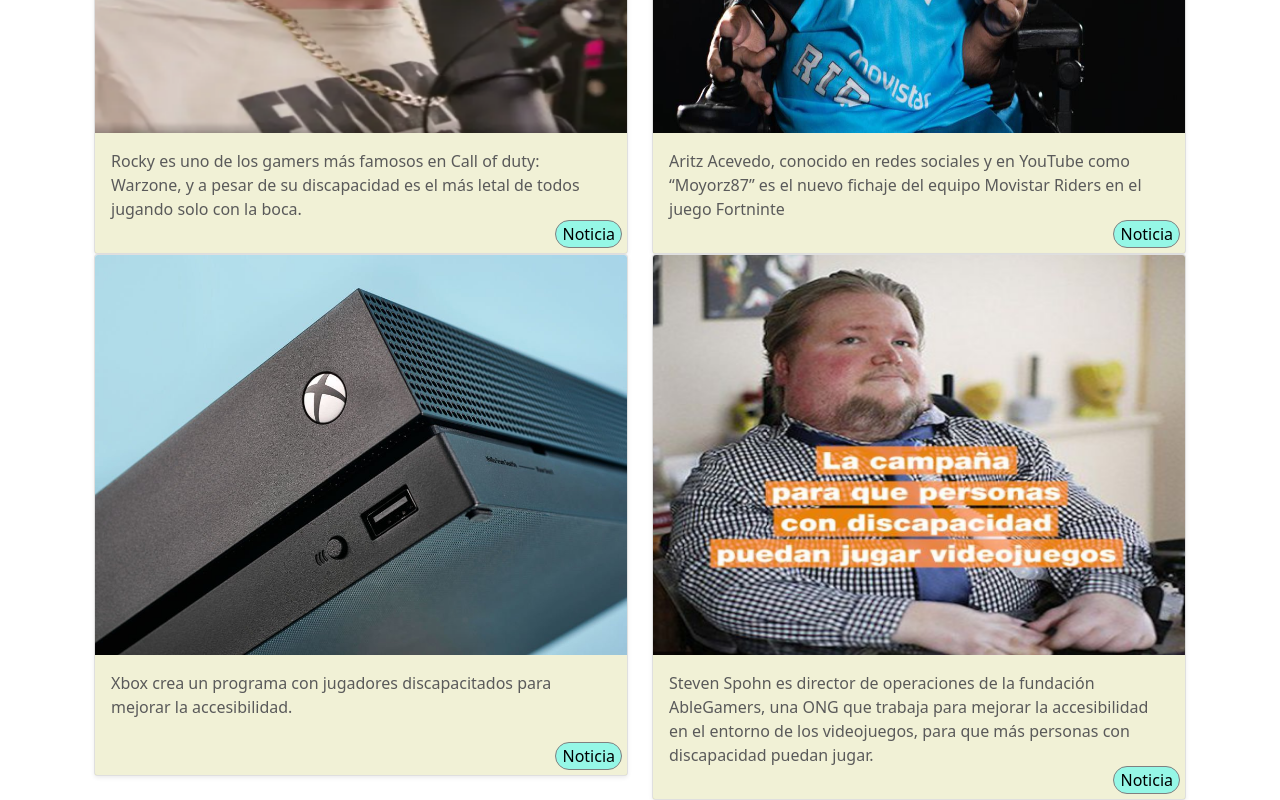
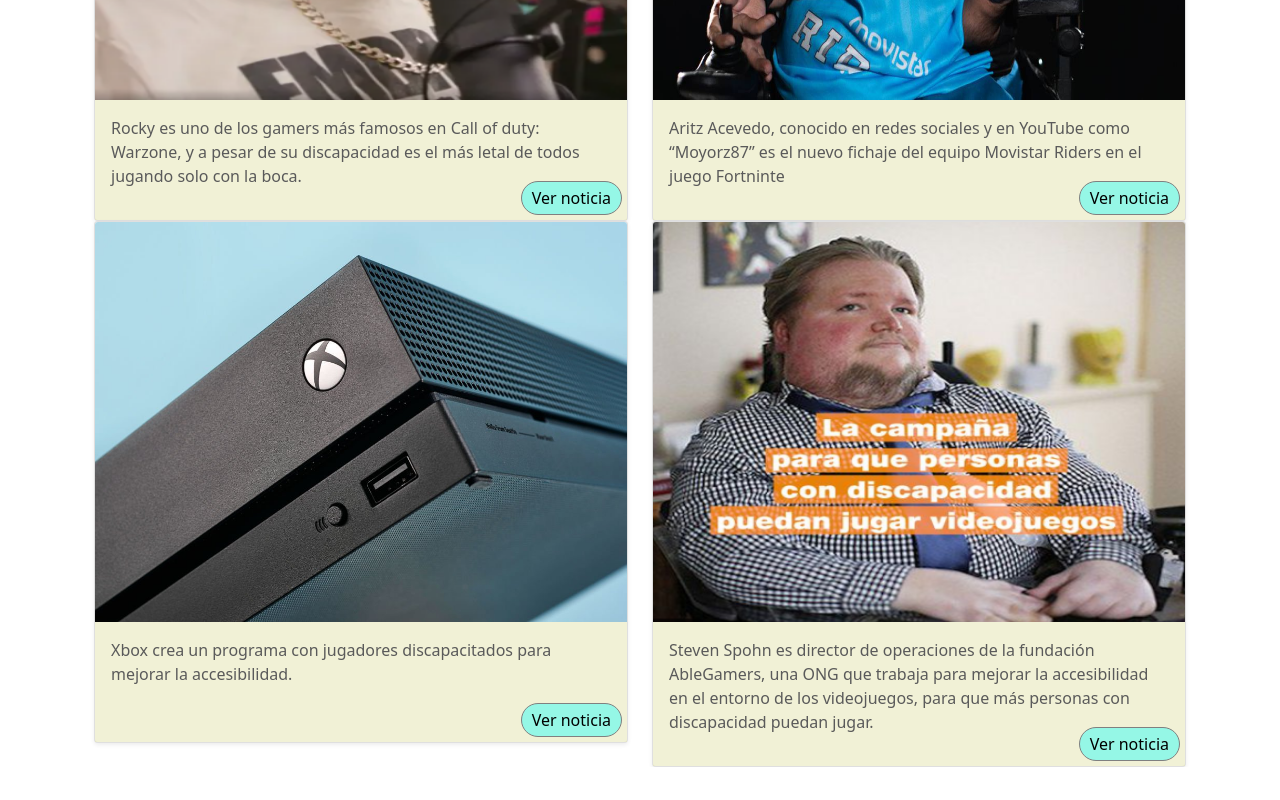
Before and after one commit to AntoniJordiNogueraRecasen/DisFun-Cup, a React (Create React App) app in the folder front-end/: page /news in a window 1280 px wide. Shown: the part 373-1173 px from the top of the page. After the commit the page ends 1140 px from the top, so only its background shows below. Built offline with nearby package versions, Linux system fonts and the light colour scheme.

Commit message:
noticiasAcabadas

```diff
--- a/front-end/src/Navtop.js
+++ b/front-end/src/Navtop.js
@@ -57,7 +57,6 @@
 function NavTop() {
   return (
     <div class="container">
-      <header class="d-flex flex-wrap align-items-center justify-content-center justify-content-md-between py-3 mb-4 border-bottom">
       <nav class="navbar navbar-expand-md navbar-dark fixed-top bg-dark">
         <div class="container-fluid">
           <button
@@ -97,7 +96,7 @@
           </div>
         </div>
       </nav>
-      </header>
+      <br></br>
     </div>
   );
 }
--- a/front-end/src/News.js
+++ b/front-end/src/News.js
@@ -27,7 +27,7 @@
               con la boca.
             </p>
             <a href="https://laverdadnoticias.com/viral/Rocky-el-gamer-con-discapacidad-que-juega-Call-of-Duty-con-la-boca-se-hizo-viral-20200727-0209.html">
-              <button class="info">Noticia</button>
+              <button class="info">Ver noticia</button>
             </a>
           </div>
         </div>
@@ -53,7 +53,7 @@
               juego Fortninte
             </p>
             <a href="https://cadenaser.com/ser/2019/08/11/cultura/1565509697_923737.html">
-              <button class="info">Noticia</button>
+              <button class="info">Ver noticia</button>
             </a>
           </div>
         </div>
@@ -79,7 +79,7 @@
             </p>
             <br></br>
             <a href="https://www.semana.com/tecnologia/articulo/xbox-crea-un-programa-con-jugadores-discapacitados-para-mejorar-la-accesibilidad/202140/">
-              <button class="info">Noticia</button>
+              <button class="info">Ver noticia</button>
             </a>
           </div>
         </div>
@@ -107,7 +107,7 @@
               discapacidad puedan jugar.
             </p>
             <a href="https://www.infobae.com/gaming/2020/09/25/la-campana-de-donacion-para-que-mas-personas-con-discapacidad-puedan-jugar-videojuegos/">
-              <button class="info">Noticia</button>
+              <button class="info">Ver noticia</button>
             </a>
           </div>
         </div>
--- a/front-end/src/style/App.css
+++ b/front-end/src/style/App.css
@@ -197,6 +197,7 @@
   border-color: grey;
   border-style: solid;
   border-width: 0.5px;
+  padding: 4px 10px 4px 10px;
 }
 .info:hover {
   background-color: cyan;
```
Lines whose indentation alone changed are shown as unchanged.
